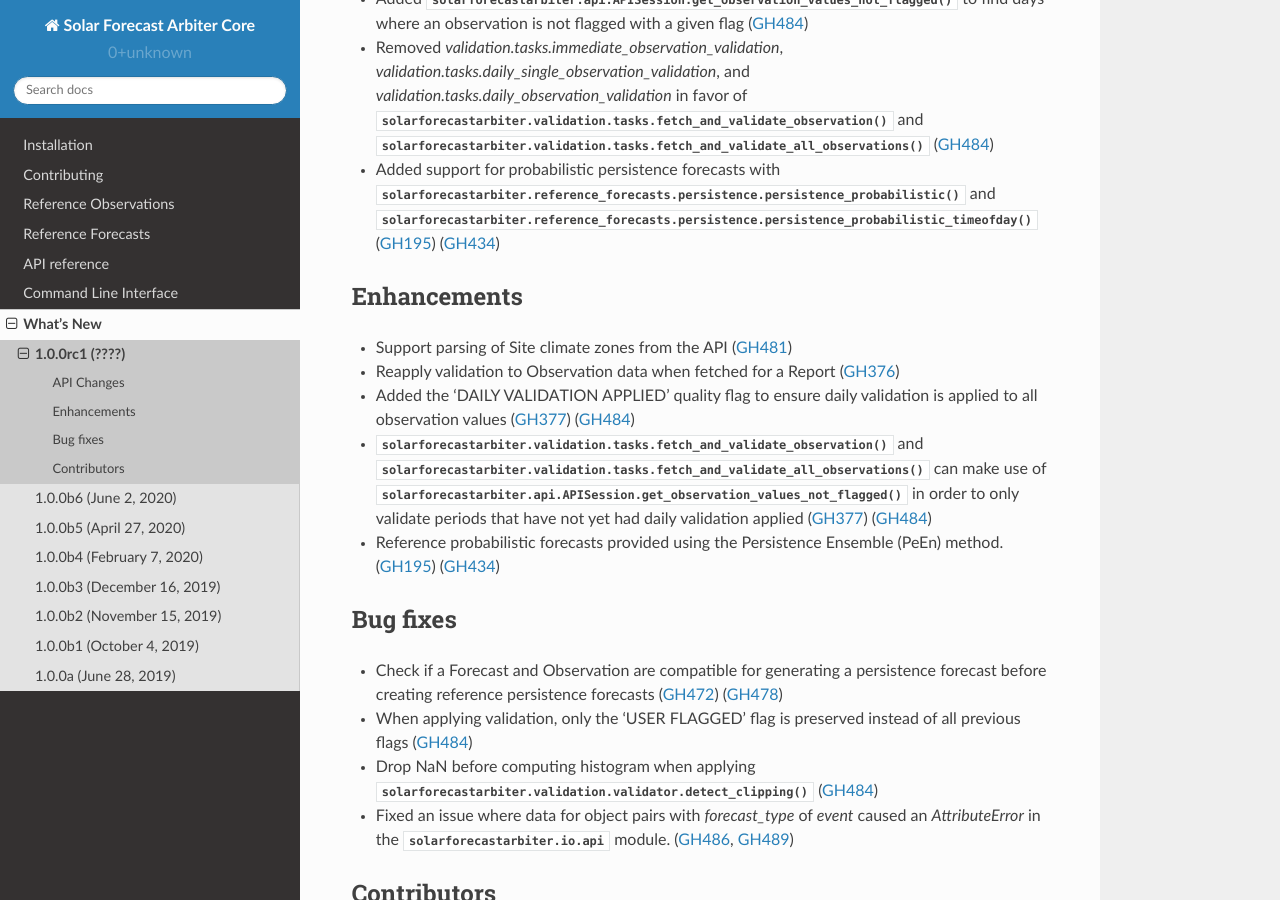
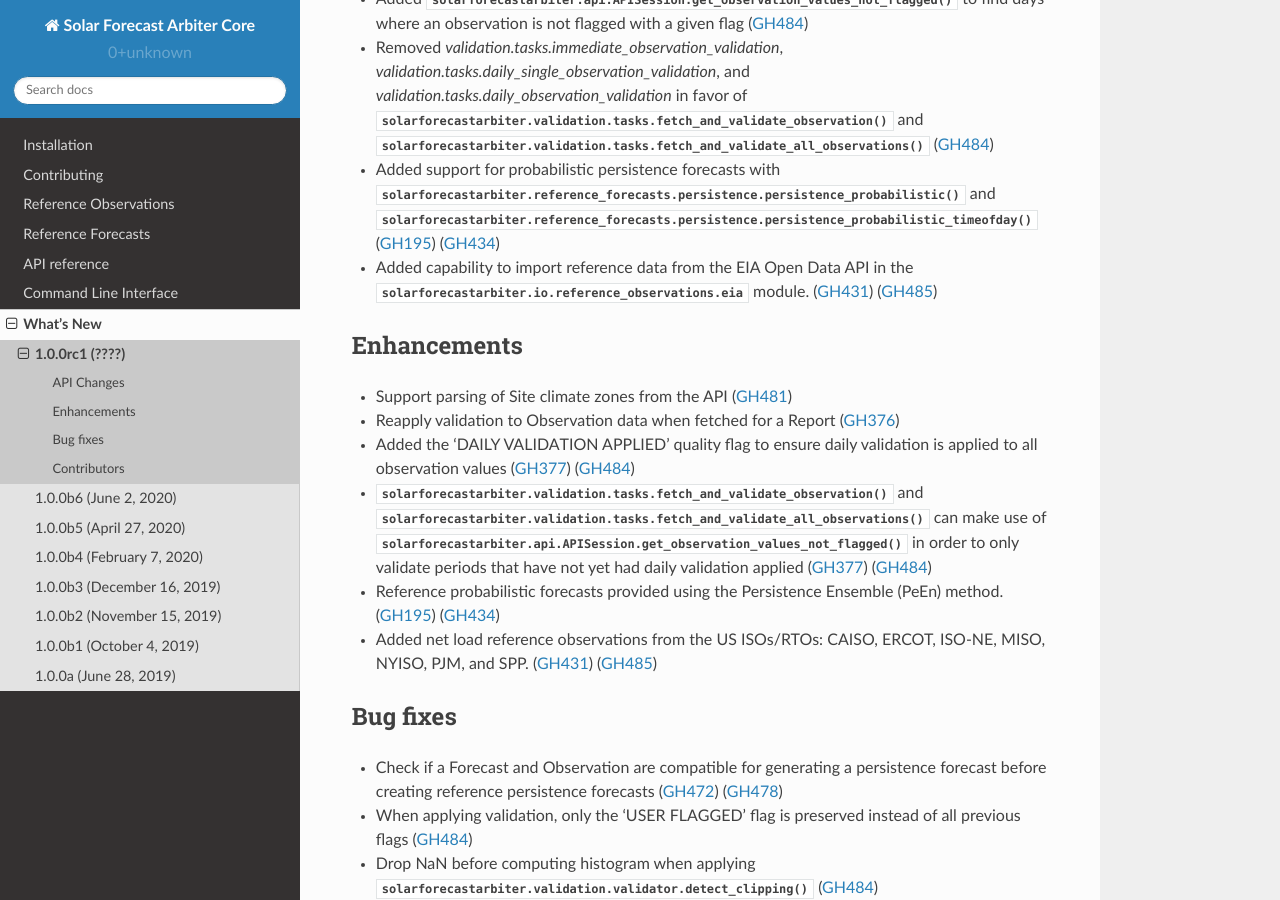
Before and after one commit to SolarArbiter/solarforecastarbiter-core, a Sphinx documentation site: the page built from docs/source/whatsnew/1.0.0rc1.rst, in a window 1280 px wide and 900 px high, scrolled down 572 px. Built offline with Sphinx 7.4.7 and the Read the Docs theme 2.0.0, drawn with Linux system fonts in a browser that asks for light colours.

Commit message:
docs/whatsnew/1.0.0rc1: note support for net load from EIA

```diff
--- a/docs/source/whatsnew/1.0.0rc1.rst
+++ b/docs/source/whatsnew/1.0.0rc1.rst
@@ -31,7 +31,8 @@ API Changes
 * Added support for probabilistic persistence forecasts with
   :py:func:`solarforecastarbiter.reference_forecasts.persistence.persistence_probabilistic` and
   :py:func:`solarforecastarbiter.reference_forecasts.persistence.persistence_probabilistic_timeofday` (:issue:`195`) (:pull:`434`)
-
+* Added capability to import reference data from the EIA Open Data API in the
+  :py:mod:`solarforecastarbiter.io.reference_observations.eia` module. (:issue:`431`) (:pull:`485`)
 
 Enhancements
 ~~~~~~~~~~~~
@@ -48,7 +49,8 @@ Enhancements
   (:issue:`377`) (:pull:`484`)
 * Reference probabilistic forecasts provided using the Persistence Ensemble
   (PeEn) method. (:issue:`195`) (:pull:`434`)
-
+* Added net load reference observations from the US ISOs/RTOs: CAISO, ERCOT,
+  ISO-NE, MISO, NYISO, PJM, and SPP. (:issue:`431`) (:pull:`485`)
 
 Bug fixes
 ~~~~~~~~~
```
